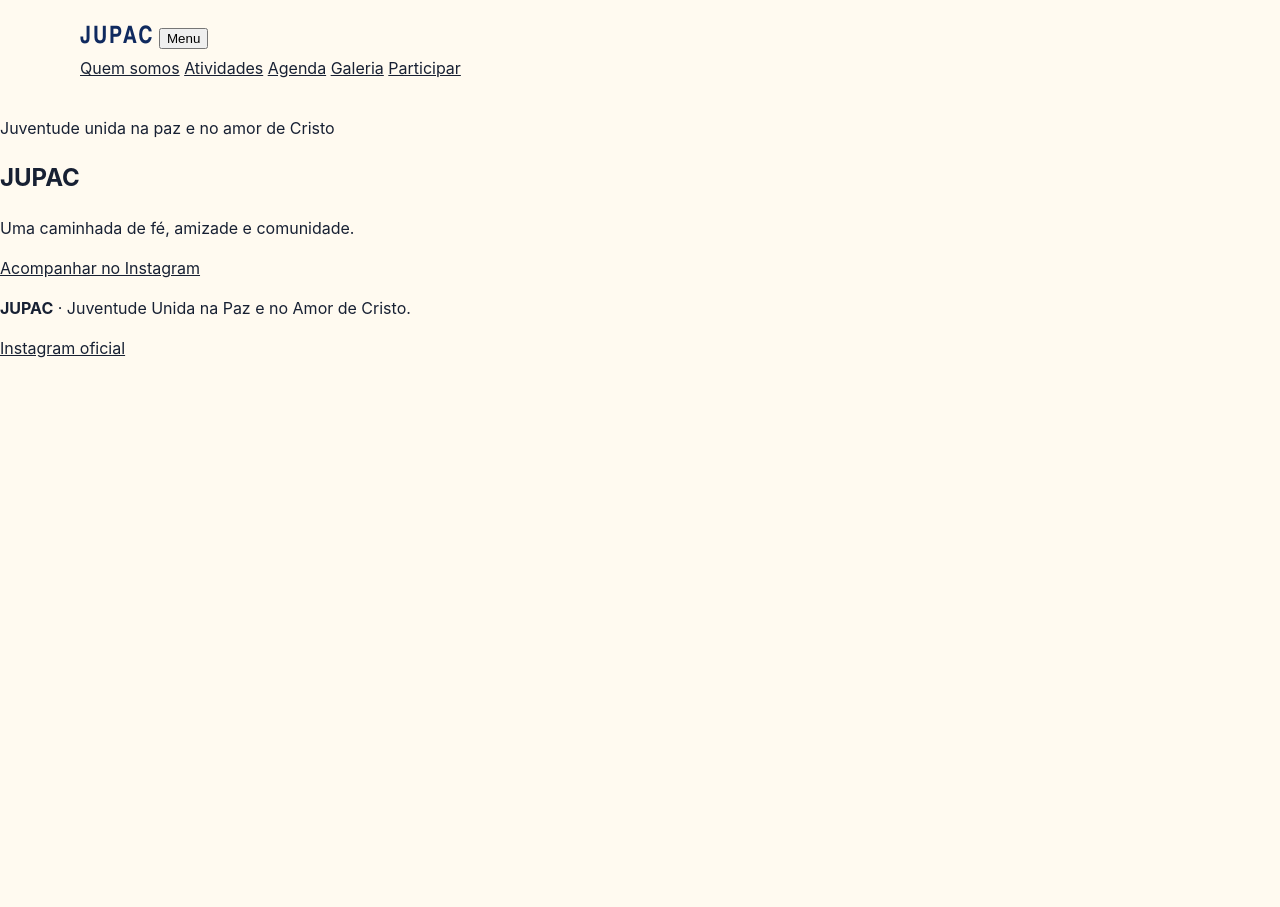
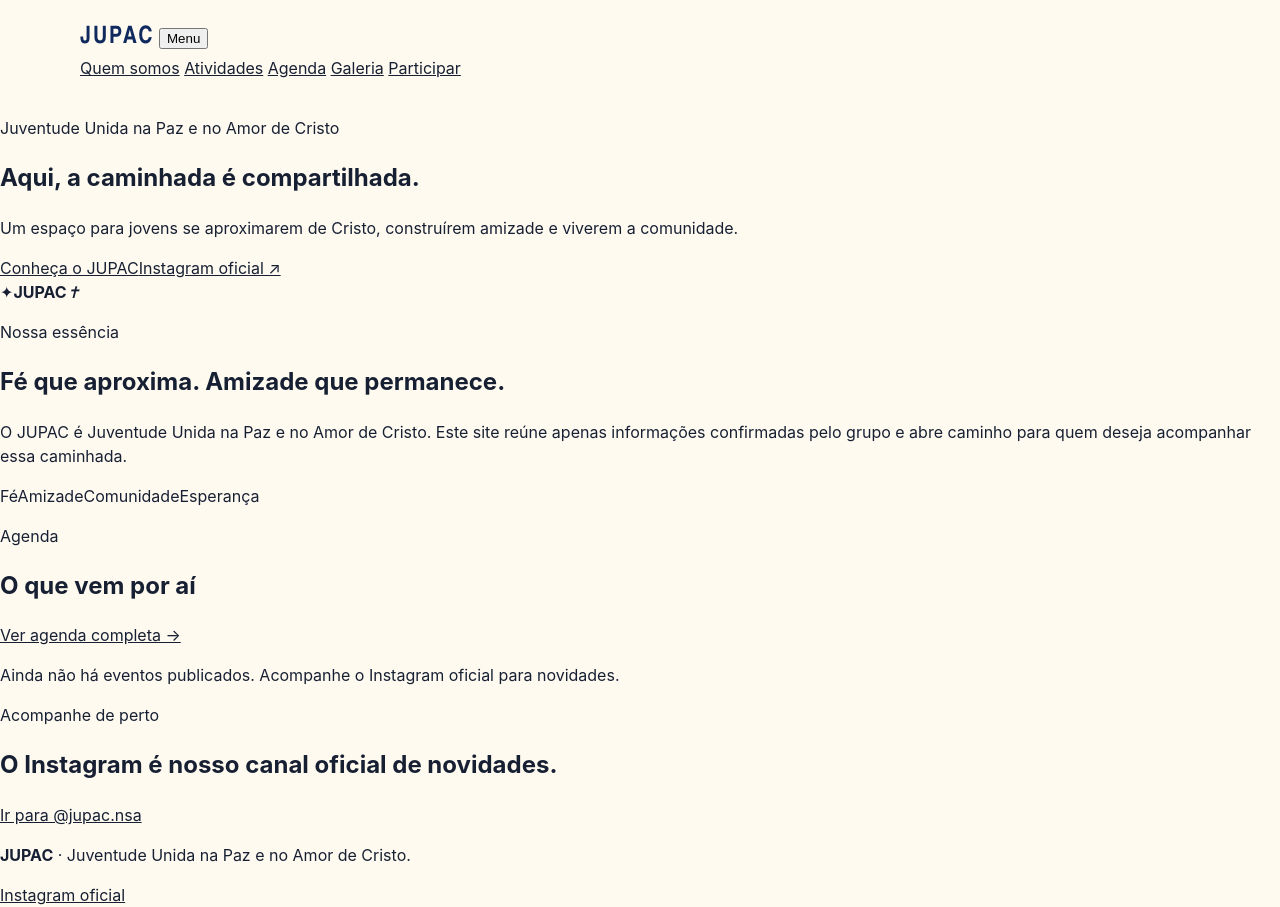
Before and after one commit to Joaovacosta/Jupac, a FastAPI app: page / in a window 1280 px wide. Before the commit the page ends 358 px from the top, so only its background shows below. Run offline with FastAPI, Linux system fonts and the light colour scheme; data that the repository does not hold is empty.

Commit message:
cria experiencia visual da pagina inicial

```diff
--- a/templates/index.html
+++ b/templates/index.html
@@ -1,12 +1,23 @@
 {% extends "base.html" %}
 
 {% block content %}
-  <section aria-labelledby="titulo-principal">
-    <p>Juventude unida na paz e no amor de Cristo</p>
-    <h1 id="titulo-principal">JUPAC</h1>
-    <p>Uma caminhada de fé, amizade e comunidade.</p>
-    <a href="https://www.instagram.com/jupac.nsa/" rel="noopener noreferrer" target="_blank">
-      Acompanhar no Instagram
-    </a>
+  <section class="hero" aria-labelledby="titulo-principal">
+    <div class="hero__texto">
+      <p class="rotulo">Juventude Unida na Paz e no Amor de Cristo</p>
+      <h1 id="titulo-principal">Aqui, a caminhada é compartilhada.</h1>
+      <p class="hero__resumo">Um espaço para jovens se aproximarem de Cristo, construírem amizade e viverem a comunidade.</p>
+      <div class="acoes"><a class="botao" href="/participar">Conheça o JUPAC</a><a class="link-seta" href="{{ instagram_url }}" target="_blank" rel="noopener noreferrer">Instagram oficial ↗</a></div>
+    </div>
+    <div class="hero__arte" aria-hidden="true"><span>✦</span><strong>JUPAC</strong><i>✝</i></div>
+  </section>
+  <section class="introducao" aria-labelledby="proposito">
+    <p class="rotulo">Nossa essência</p><h2 id="proposito">Fé que aproxima. Amizade que permanece.</h2>
+    <p>O JUPAC é Juventude Unida na Paz e no Amor de Cristo. Este site reúne apenas informações confirmadas pelo grupo e abre caminho para quem deseja acompanhar essa caminhada.</p>
+  </section>
+  <section class="faixa" aria-label="Pilares da caminhada"><span>Fé</span><span>Amizade</span><span>Comunidade</span><span>Esperança</span></section>
+  <section class="agenda" aria-labelledby="agenda-titulo"><div><p class="rotulo">Agenda</p><h2 id="agenda-titulo">O que vem por aí</h2></div><a class="link-seta" href="/eventos">Ver agenda completa →</a>
+    {% if eventos %}<div class="eventos-lista">{% for evento in eventos %}<article class="evento"><p>{{ evento.data.strftime('%d/%m/%Y') if evento.data else 'Data a confirmar' }}</p><h3>{{ evento.titulo }}</h3><p>{{ evento.descricao }}</p></article>{% endfor %}</div>{% else %}<p class="vazio">Ainda não há eventos publicados. Acompanhe o Instagram oficial para novidades.</p>{% endif %}
+  </section>
+  <section class="instagram-chamada"><p class="rotulo">Acompanhe de perto</p><h2>O Instagram é nosso canal oficial de novidades.</h2><a class="botao botao--claro" href="{{ instagram_url }}" target="_blank" rel="noopener noreferrer">Ir para @jupac.nsa</a></section>
   </section>
 {% endblock %}
```
